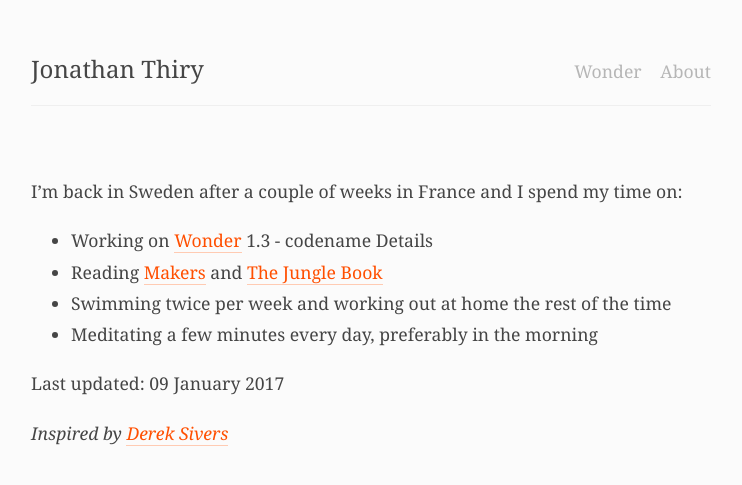
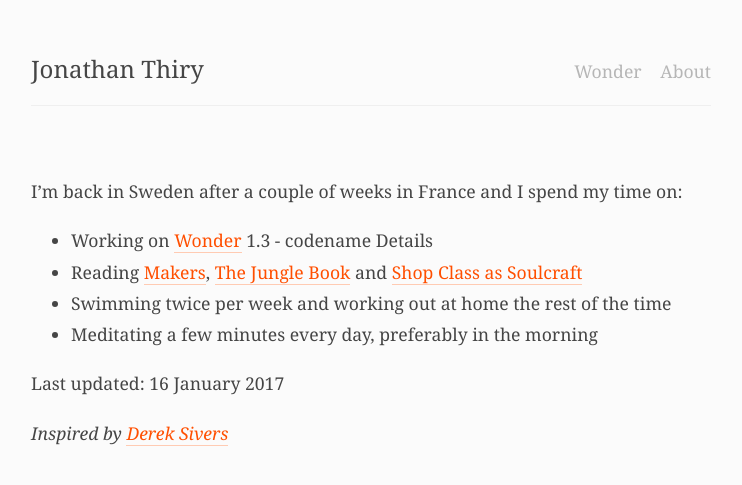
Before and after one commit to jonathanthiry/jonathanthiry.github.com, a Jekyll site: the page built from now.md, in a window 1280 px wide. Shown: the top 485 px of the page, without its empty margins (269-1011 px from the left). Built offline with Jekyll 4.4.1, drawn with Linux system fonts in a browser that asks for light colours.

Commit message:
Update now page

```diff
--- a/now.md
+++ b/now.md
@@ -1,13 +1,13 @@
 ---
 layout: page
 permalink: /now
-date: 2017-01-09
+date: 2017-01-16
 ---
 
 I'm back in Sweden after a couple of weeks in France and I spend my time on:
 
 - Working on [Wonder](https://itunes.apple.com/us/app/wonder-reader-for-wikipedia/id1050888989?mt=8&at=1010lo2M) 1.3 - codename Details
-- Reading [Makers](http://craphound.com/makers/download/) and [The Jungle Book](https://www.gutenberg.org/ebooks/35997)
+- Reading [Makers](http://craphound.com/makers/download/), [The Jungle Book](https://www.gutenberg.org/ebooks/35997) and [Shop Class as Soulcraft](http://www.matthewbcrawford.com/new-page-1-1-2/)
 - Swimming twice per week and working out at home the rest of the time
 - Meditating a few minutes every day, preferably in the morning
 
```
